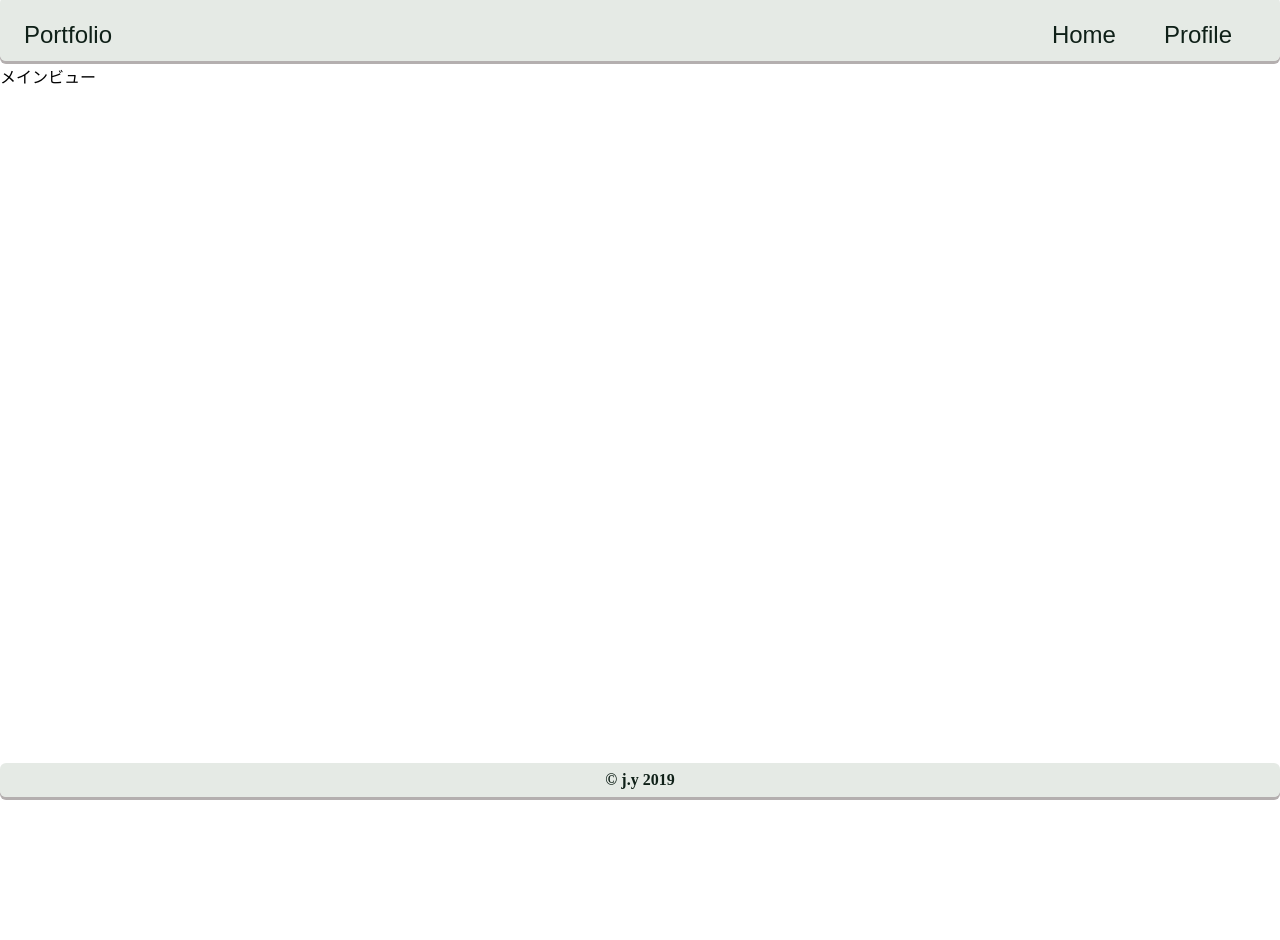
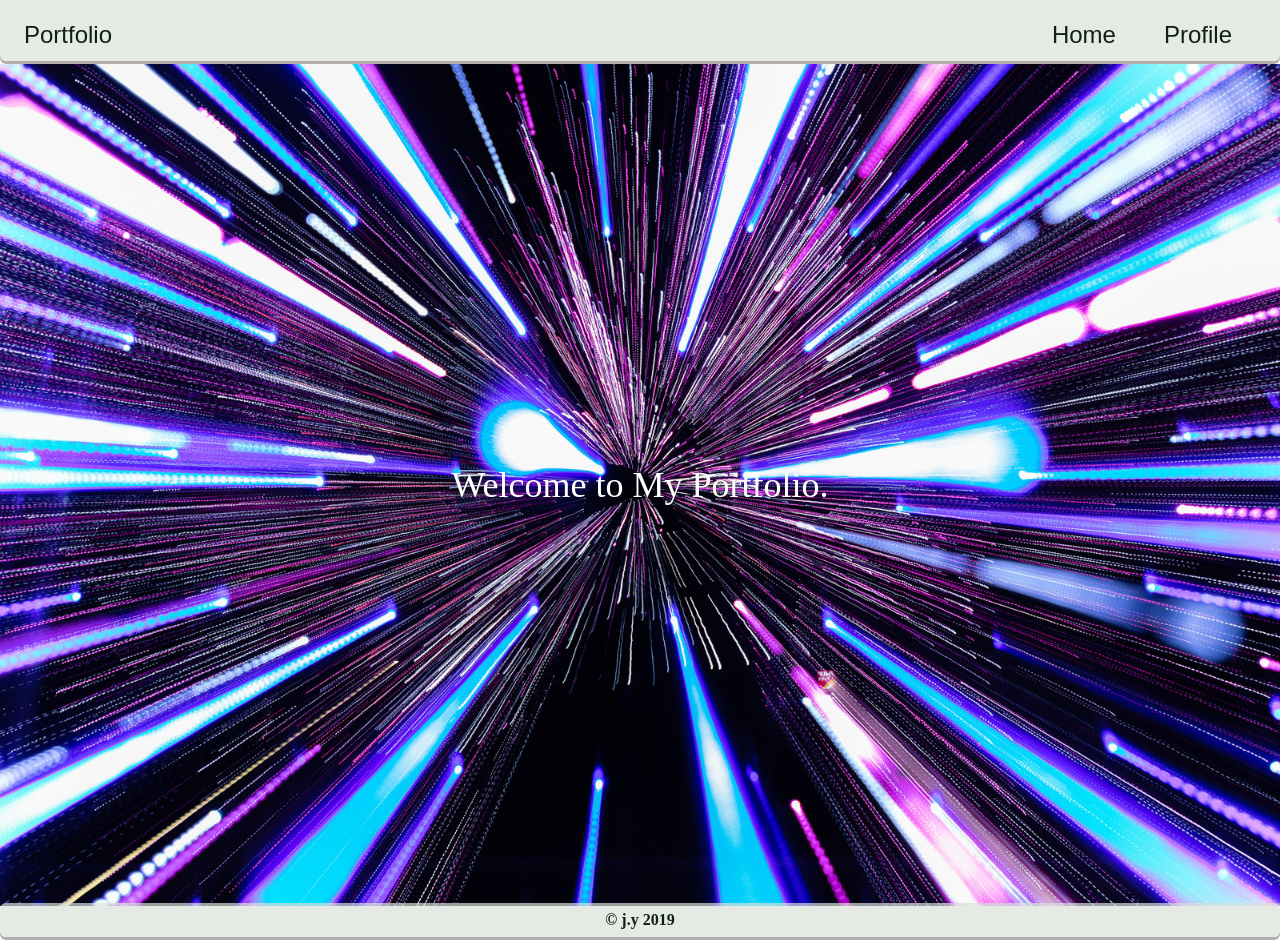
Before and after one commit to birnamwood/vuejs_portfolio, a Vue app: page /#/ in a window 1280 px wide. Before the commit the page ends 800 px from the top, so only its background shows below. Built offline with nearby package versions, Linux system fonts and the light colour scheme.

Commit message:
トップページ作成

```diff
--- a/src/components/Mainview.vue
+++ b/src/components/Mainview.vue
@@ -1,16 +1,37 @@
 <template>
   <div class="mainview">
-    <p>メインビュー</p>
+    <p id="maintext">{{message}}</p>
   </div>
 </template>
 
 <script>
 export default {
   name: 'mainview',
+  data() {
+    return {
+      message: 'Welcome to My Portfolio.'
+    }
+  }
 }
 </script>
 
 <!-- Add "scoped" attribute to limit CSS to this component only -->
 <style scoped>
+.mainview {
+  margin-bottom: auto;
+  background-image: url("../assets/main.jpg");
+  background-position: center center;
+  background-repeat: no-repeat;
+  background-size: cover;
+}
 
+#maintext {
+  color: white;
+  text-align: center;
+  margin: 50vh auto;
+  display: inline-block;
+  font-size: 36px;
+  width: 100%;
+  height: 100%;
+}
 </style>
```
